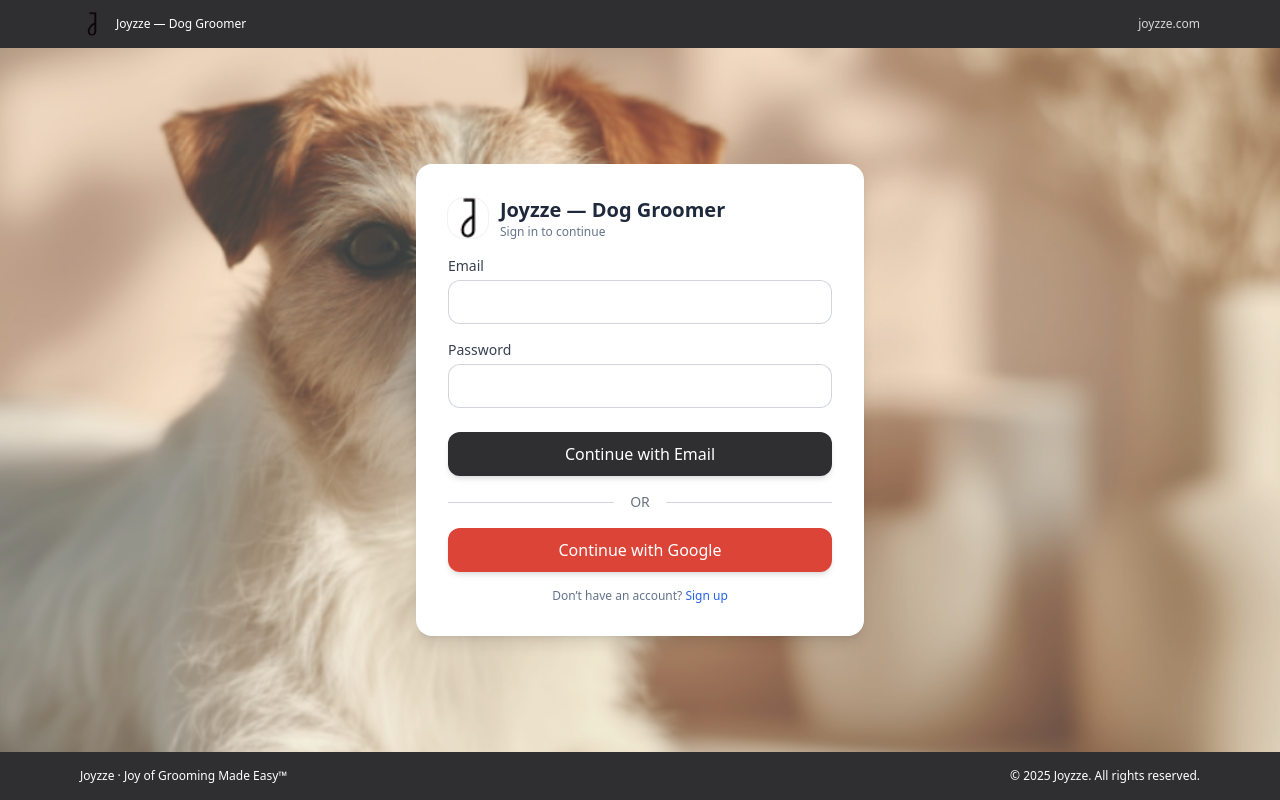
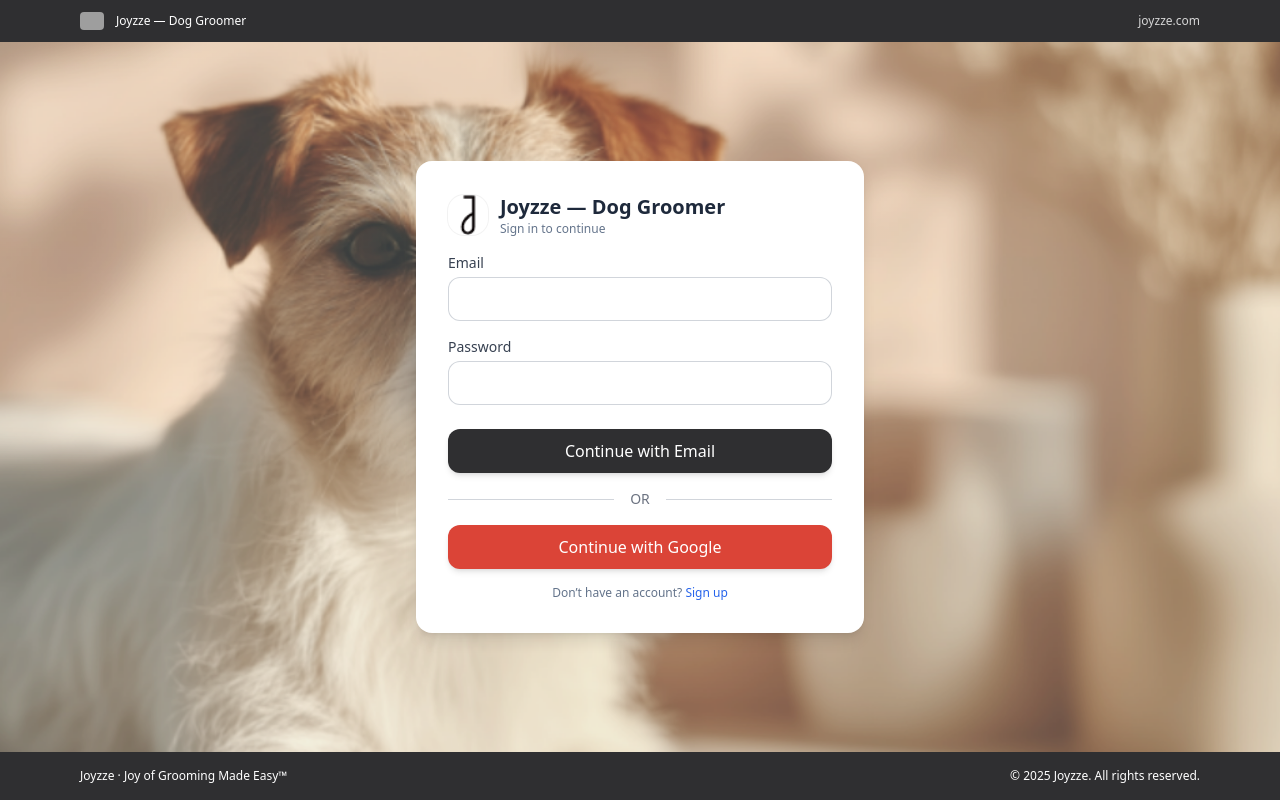
Before and after one commit to Rehan111-555/Groom-dog, a Next.js app: page /signin in a window 1280 px wide. Built offline with nearby package versions, Linux system fonts and the light colour scheme; grey boxes are pictures that could not be loaded.

Commit message:
Update page.jsx

```diff
--- a/app/signin/page.jsx
+++ b/app/signin/page.jsx
@@ -69,7 +69,7 @@
       <header className="w-full text-xs text-white" style={{ backgroundColor: BRAND.charcoal }}>
         <div className="max-w-6xl mx-auto px-4 py-3 flex items-center justify-between">
           <div className="flex items-center gap-3">
-            <img src="/dog-5.png" width={24} height={24} alt="Joyzze logo" className="rounded" />
+            <img src="/43.png" width={24} height={24} alt="Joyzze logo" className="rounded" />
             <span>Joyzze — Dog Groomer</span>
           </div>
           <a href="https://joyzze.com" className="opacity-80 hover:opacity-100">
```
